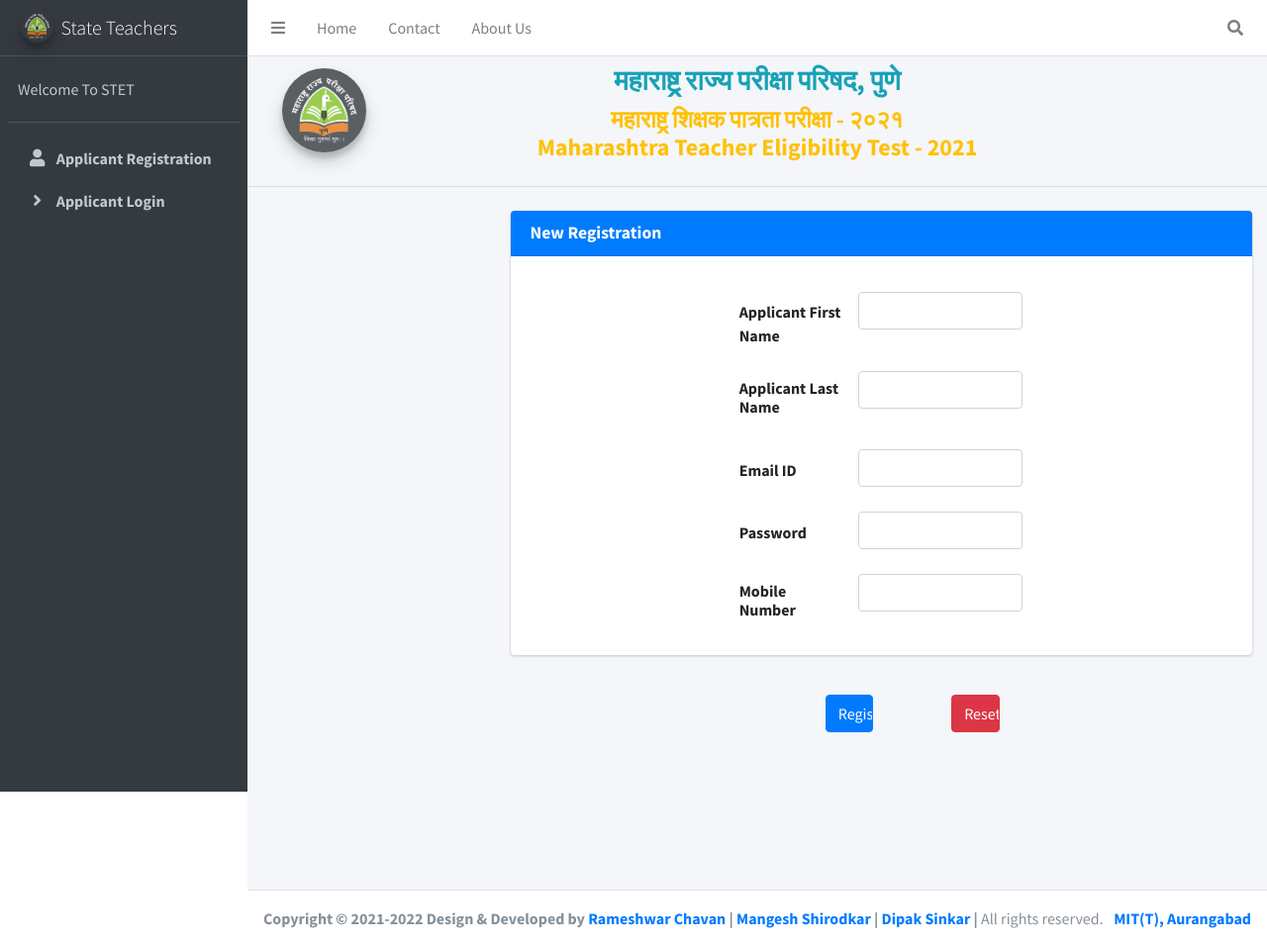
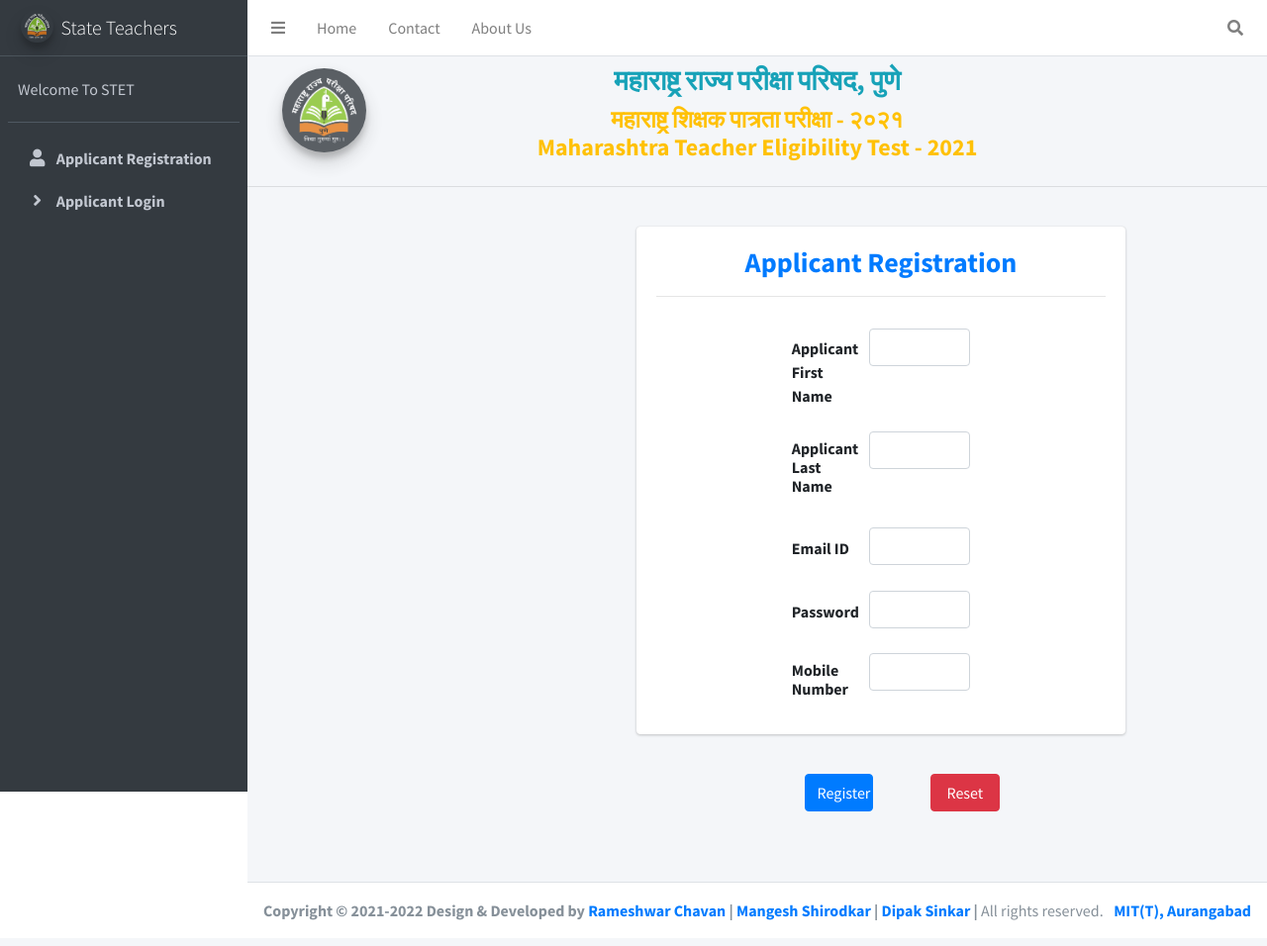
Before and after one commit to Rameshwar-Chavan/STET, a Django app: page /Applicant_Registration/ in a window 1280 px wide. Shown: the whole page at 99% size. After the commit the page ends 930 px from the top, so only its background shows below. Run offline with Django 3.2, Linux system fonts and the light colour scheme; some libraries are stand-ins or nearby versions.

Commit message:
fixed center view

```diff
--- a/templates/students/Applicant_Registration.html
+++ b/templates/students/Applicant_Registration.html
@@ -1,8 +1,12 @@
 {% extends 'master.html' %} {% block body %}
 <section class="content">
   <div class="container-fluid">
+    <!-- card row started -->
+    <div class="row">
+      <div class="col-sm-2"></div>
       {% if messages %} {% include 'message_alert.html' %} {% endif %}
       <!-- SELECT2 EXAMPLE -->
+      <div class="col-sm-8">
         <form
           action="{% url 'candidates:login' %}"
           class="form-horizontal"
@@ -10,13 +14,16 @@
         >
           {% csrf_token %}
           <div class="card card-primary mt-4">
-        <div class="card-header card-text">
-          <h1 class="card-title"><b>New Registration</b></h1>
-        </div>
             <!-- /.card-header -->
             <div class="card-body">
+              <div class="">
+                <h3 class="text-center text-primary">
+                  <b>Applicant Registration</b>
+                </h3>
+              </div>
+              <hr />
               <div class="row">
-            <div class="col-12">
+                <div class="col-sm">
                   <div class="row justify-content-center">
                     <div class="col-md-2 mt-4">
                       <label for="first_name" class="control-label"
@@ -137,8 +144,8 @@
           <!-- /.card -->
           <br />
           <div class="row">
-        <div class="col-md-5"></div>
-        <div class="col-md-1">
+            <div class="col-md-4"></div>
+            <div class="col-md-2">
               <input
                 type="submit"
                 class="btn btn-block btn-primary"
@@ -147,11 +154,18 @@
             </div>
             <div class="col-md-1"></div>
             <br />
-        <div class="col-md-1">
-          <input type="reset" class="btn btn-block btn-danger" value="Reset" />
+            <div class="col-md-2">
+              <input
+                type="reset"
+                class="btn btn-block btn-danger"
+                value="Reset"
+              />
             </div>
           </div>
         </form>
+      </div>
+      <div clss="col-sm-2"></div>
+    </div>
     <br />
     <br />
   </div>
```
Lines whose indentation alone changed are shown as unchanged.
